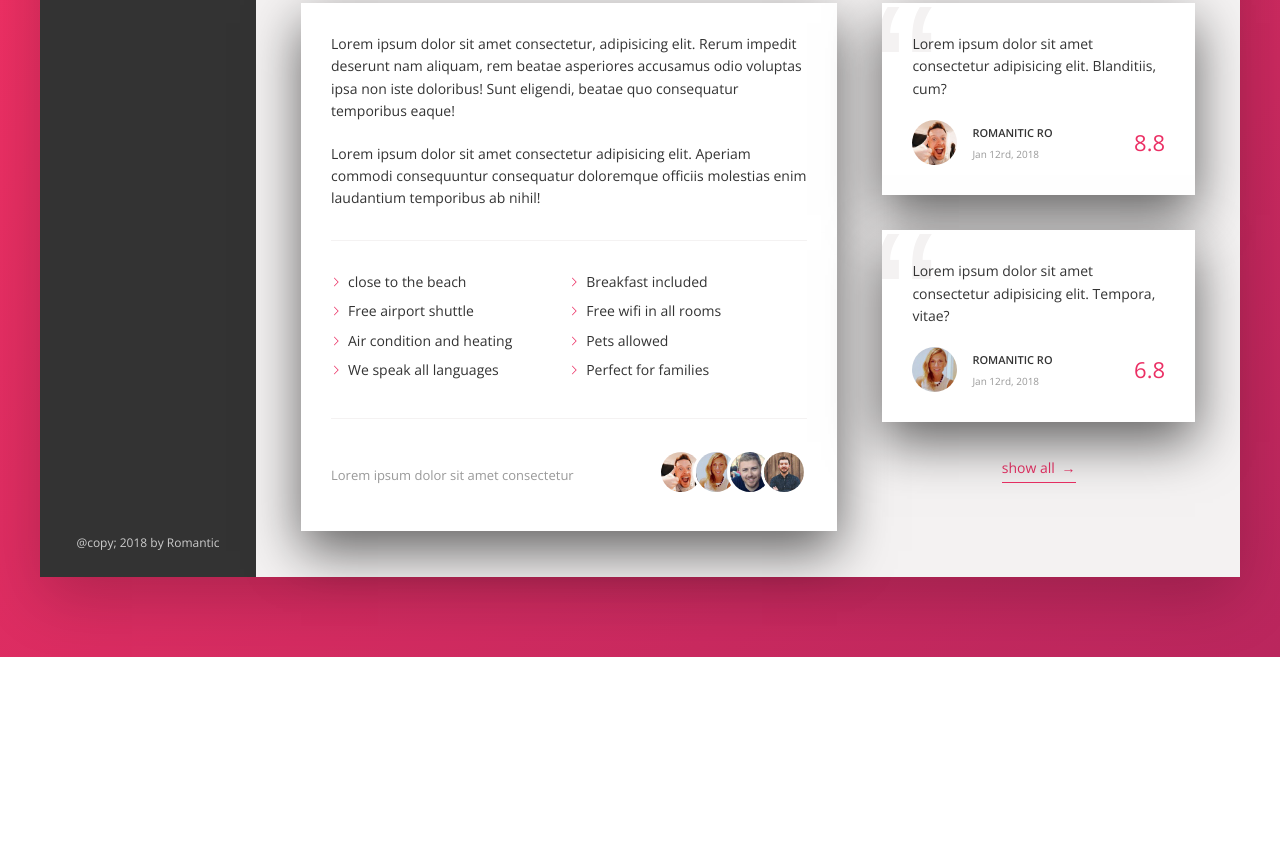
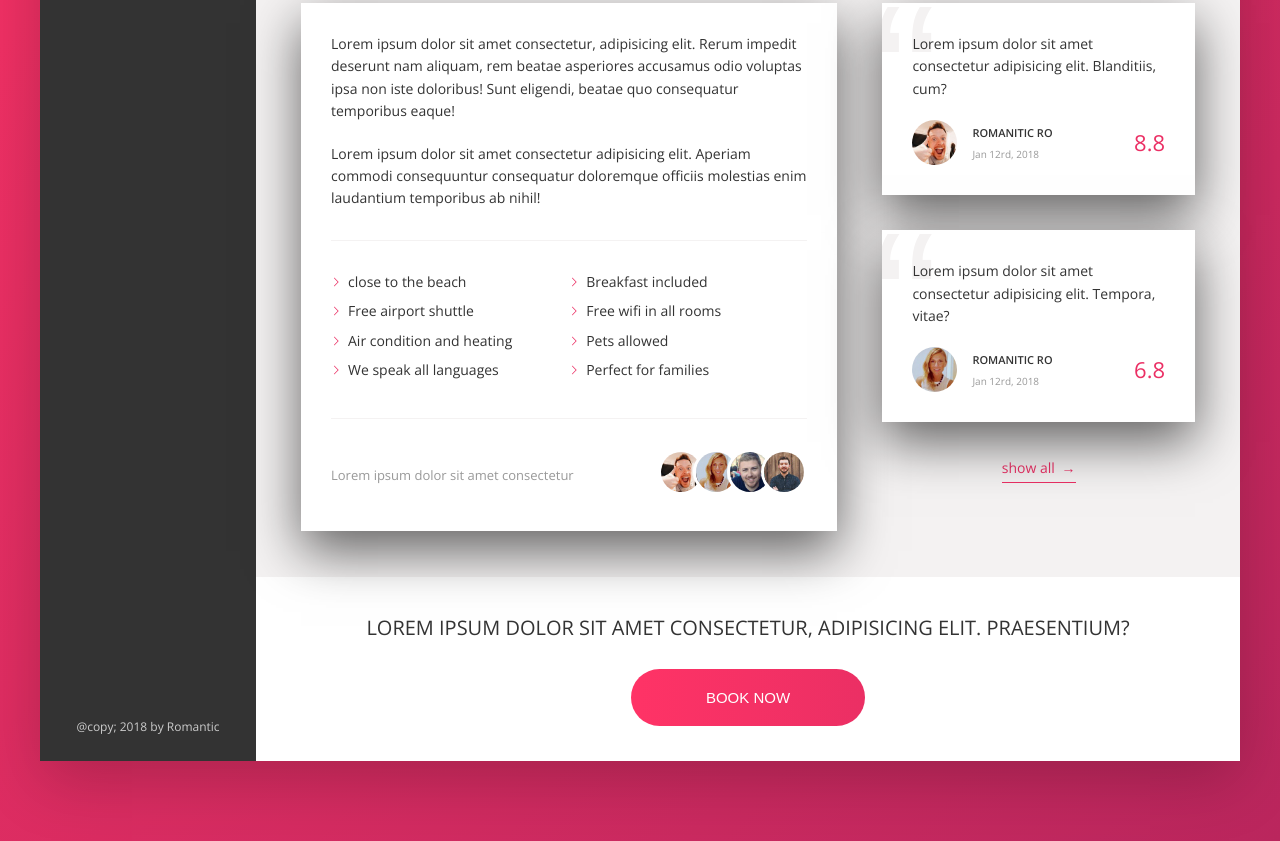
Before and after one commit to wudtichaikarun/practice-css-flex_box, a website: page index.html in a window 1280 px wide. Shown: the part 644-1485 px from the top of the page. Before the commit the page ends 1301 px from the top, so only its background shows below. Drawn offline with nearby package versions, Linux system fonts and the light colour scheme.

Commit message:
hotel-view cta

```diff
--- a/index.html
+++ b/index.html
@@ -236,6 +236,18 @@
 
 						<botton class="btn-inline">show all <span>&rarr;</span></botton>
 					</div>
+
+				</div>
+
+				<div class="cta">
+						<h2 class="cta__book-now">
+							Lorem ipsum dolor sit amet consectetur, adipisicing elit. Praesentium?
+						</h2>
+
+						<button class="btn">
+							<span class="btn__visible">Book now</span>
+							<span class="btn__invisible">Only 4 rooms left</span>
+						</button>
 					</div>
 
 			</main>
--- a/sass/_components.scss
+++ b/sass/_components.scss
@@ -457,3 +457,75 @@
     z-index: 1;
   }
 }
+
+//  CALL TO ACTION ----------------------------
+.cta {
+  padding: 3.5rem 0;
+  text-align: center;
+
+  &__book-now {
+    font-size: 2rem;
+    font-weight: 300;
+    text-transform: uppercase;
+    margin-bottom: 2.5rem;
+  }
+
+}
+
+//  BUTTON ----------------------------
+.btn {
+  font-size: 1.5rem;
+  font-weight: 300;
+  text-transform: uppercase;
+  border-radius: 100px;
+  border: none;
+  background-image: linear-gradient(
+    to right,
+    var(--color-primary-light),
+    var(--color-primary)
+  );
+  color: #fff;
+  position: relative;
+  overflow: hidden;
+  cursor: pointer;
+
+  & > * {
+    display: inline-block;
+    height: 100%;
+    width: 100%;
+    transition: all .2s;
+  }
+
+  &__visible {
+    padding: 2rem 7.5rem;
+  }
+
+  &__invisible {
+    position: absolute;
+    padding: 2rem 0;
+    left: 0;
+    top: -100%;
+  }
+
+  &:hover {
+    background-image: linear-gradient(
+      to left,
+      var(--color-primary-light),
+      var(--color-primary)
+    );
+  }
+
+  &:hover &__visible {
+    transform: translateY(100%);
+  }
+
+  &:hover &__invisible {
+    top: 0;
+  }
+
+  &:focus {
+    outline: none;
+    animation: pulsate 1s infinite;
+  }
+
+}
```
Also changed, not shown: css/main.css. Lines whose indentation alone changed are shown as unchanged.
